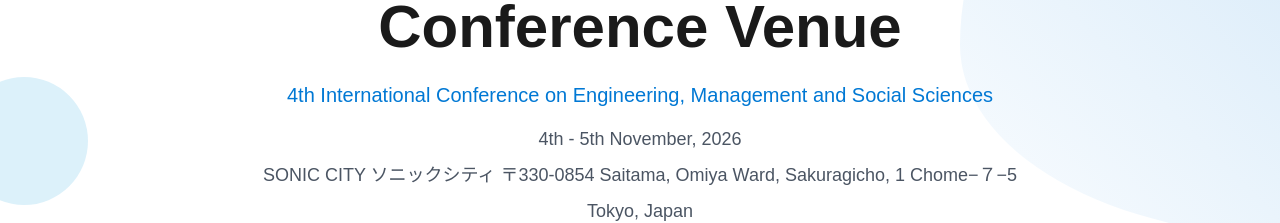
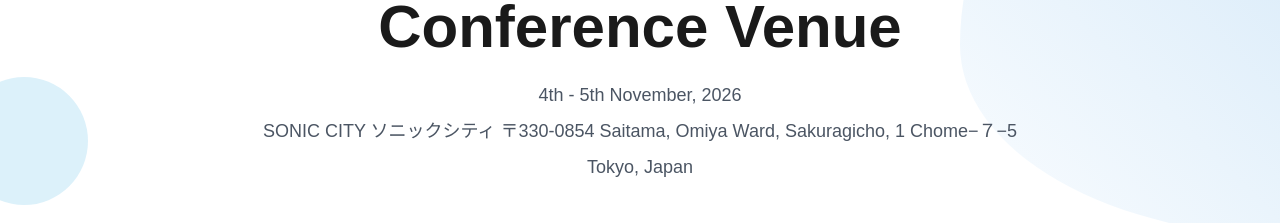
Before and after one commit to ZepResearch/icemss, a Next.js app: page /venue in a window 1280 px wide. Shown: the part 180-403 px from the top of the page. Built offline with nearby package versions, Linux system fonts and the light colour scheme; no server answers.

Commit message:
fix: comment out conference name display in VenuePage

```diff
--- a/app/(pages)/venue/Content.jsx
+++ b/app/(pages)/venue/Content.jsx
@@ -33,7 +33,7 @@ export default function VenuePage() {
             <h1 className="text-4xl md:text-5xl lg:text-6xl font-bold text-[#1a1a1a] mb-6">
               Conference Venue
             </h1>
-            <p className="text-xl text-[#0078d4] mb-4">{CONFERENCE.name}</p>
+            {/* <p className="text-xl text-[#0078d4] mb-4">{CONFERENCE.name}</p> */}
             <p className="text-lg text-gray-600">{CONFERENCE.date} </p>
            < p className="text-lg text-gray-600 mt-2">{CONFERENCE.venue.address}</p>
            <p className="text-lg text-gray-600 mt-2">{CONFERENCE.venue.location}</p>
```
